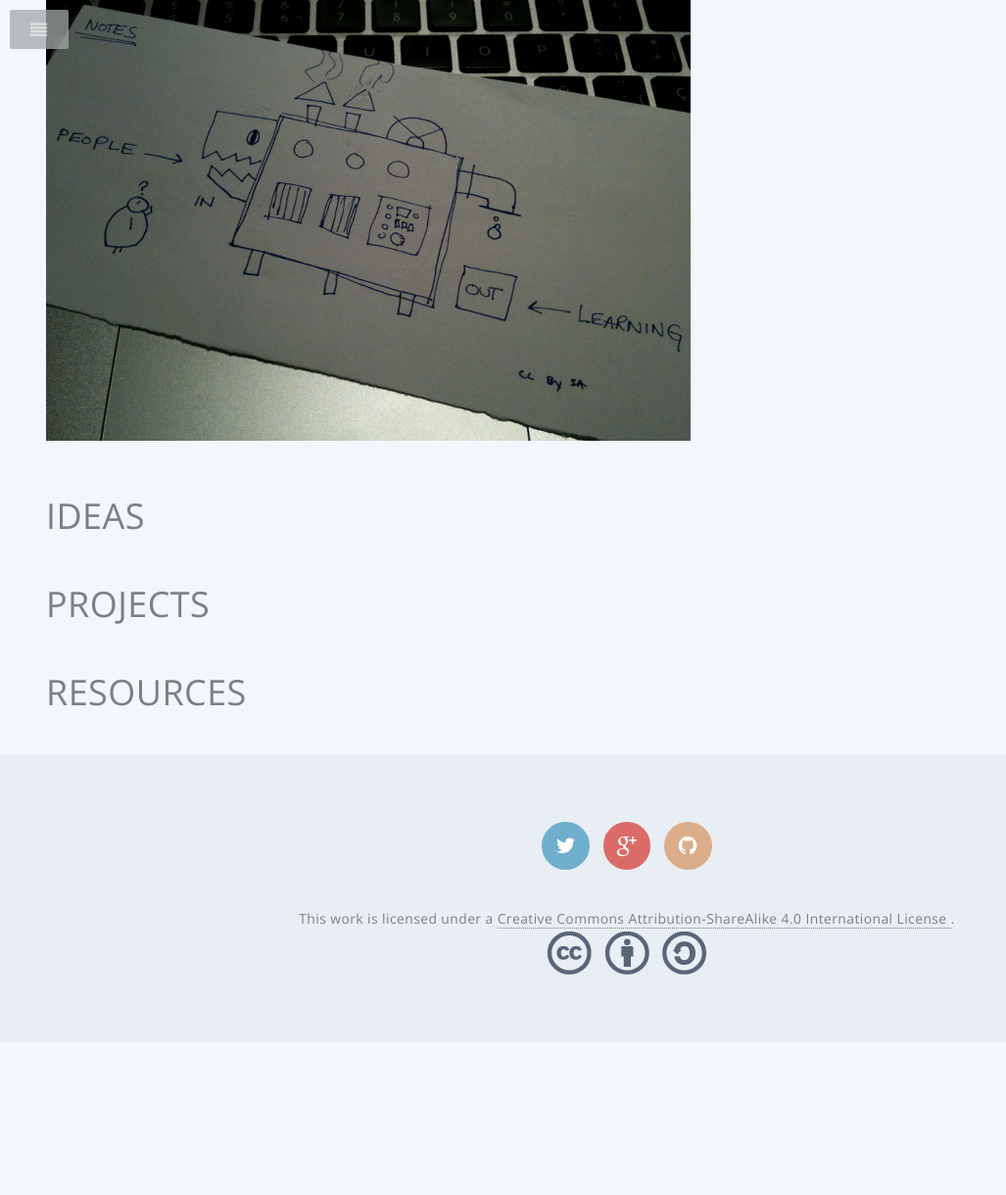
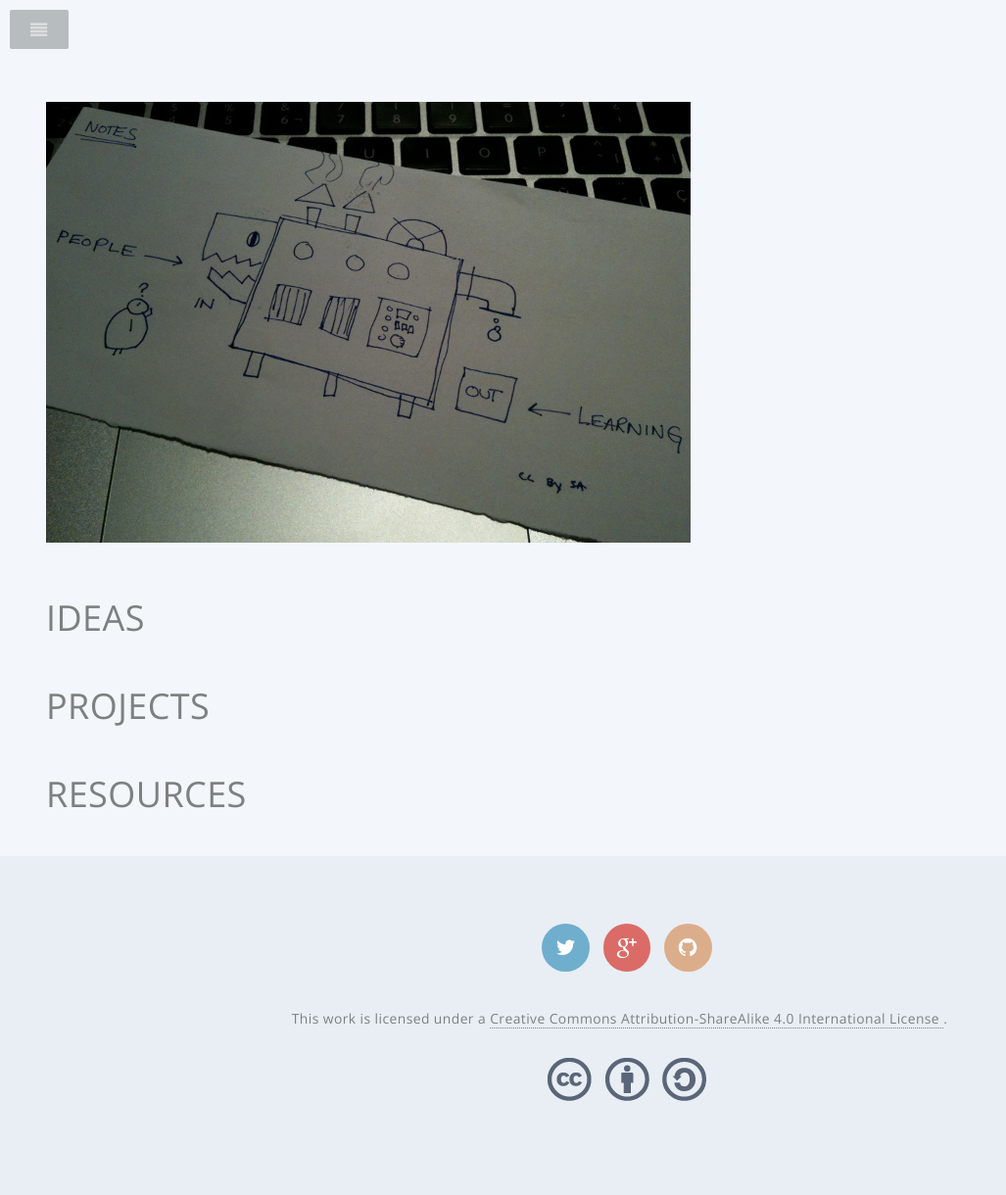
Before and after one commit to p2pu/social-learning-course, a Jekyll site: the page built from _posts/2000-01-04-tools.markdown, in a window 1280 px wide. Shown: the whole page at 98% size, without its empty margins (0-1027 px from the left). Built offline with Jekyll 4.4.1, drawn with Linux system fonts in a browser that asks for light colours; nearby versions of some CDN libraries; Markdown is read by kramdown in place of the engine named in the settings; before the commit the page ends 1064 px from its top, so only the background shows below that.

Commit message:
adding a theme for course

```diff
--- a/_includes/footer.html
+++ b/_includes/footer.html
@@ -6,14 +6,14 @@
 		<li><a href="#" class="icon circle fa-github"><span class="label">Github</span></a></li>
 	</ul>
 
-	<span class="copyright">This work is licensed under a
+	<div class="copyright">This work is licensed under a
 		<a rel="license" href="http://creativecommons.org/licenses/by-sa/4.0/deed.en_US">
 			Creative Commons Attribution-ShareAlike 4.0 International License
 		</a>.
-	</span>
-
-	<div class="container">
-		<img src="{{ site.baseurl }}/img/cc-icons.png" alt="creative commons icon" />
+		<span class="container">
+			<img src="{{ site.baseurl }}/img/cc-icons.png" alt="creative commons icon" />
+		</span>
 	</div>
 
+
 </footer>
--- a/_layouts/base.html
+++ b/_layouts/base.html
@@ -36,8 +36,8 @@
 
 
 <!-- Header -->
-			<header id="header" class="alt">
-					<a id="logo" href="{{ site.baseurl }}">
+			<header id="header" class="reveal {% if page.name == 'index.html' %}alt{% endif %}">
+					<a id="logo" href="{{ site.baseurl }}/">
 						<img src="{{ site.baseurl }}/img/logo.png" alt="Logo" />
 					</a>
 				<nav id="nav">
--- a/_layouts/course_page.html
+++ b/_layouts/course_page.html
@@ -1,10 +1,10 @@
 ---
 layout: base
 ---
-
+<div class="course-page-werapper">
 	<div class="row">
 		<div class="sidebar col-md-4 col-lg-4">
-    <img class="img-responsive" src="{{site.baseurl}}{{site.data.course.image}}">
+			<img class="img-responsive" src="{{ site.baseurl }}{{ site.data.course.image }}">
 		</div>
 
 		<div class="content col-md-8 col-lg-8">
@@ -12,3 +12,4 @@ layout: base
 		</div>
 
 	</div>
+</div>
--- a/css/style.css
+++ b/css/style.css
@@ -888,6 +888,10 @@
 				color: inherit;
 			}
 
+            #footer .copyright img {
+				margin-top: 2em;
+			}
+
 /* Layers */
 
 	#topButton .toggle {
@@ -1040,3 +1044,8 @@
 			display: inline-block;
 			width: 5em;
 		}
+
+
+.course-page-werapper{
+    padding-top: 6em;
+}
```
Lines whose indentation alone changed are shown as unchanged.
